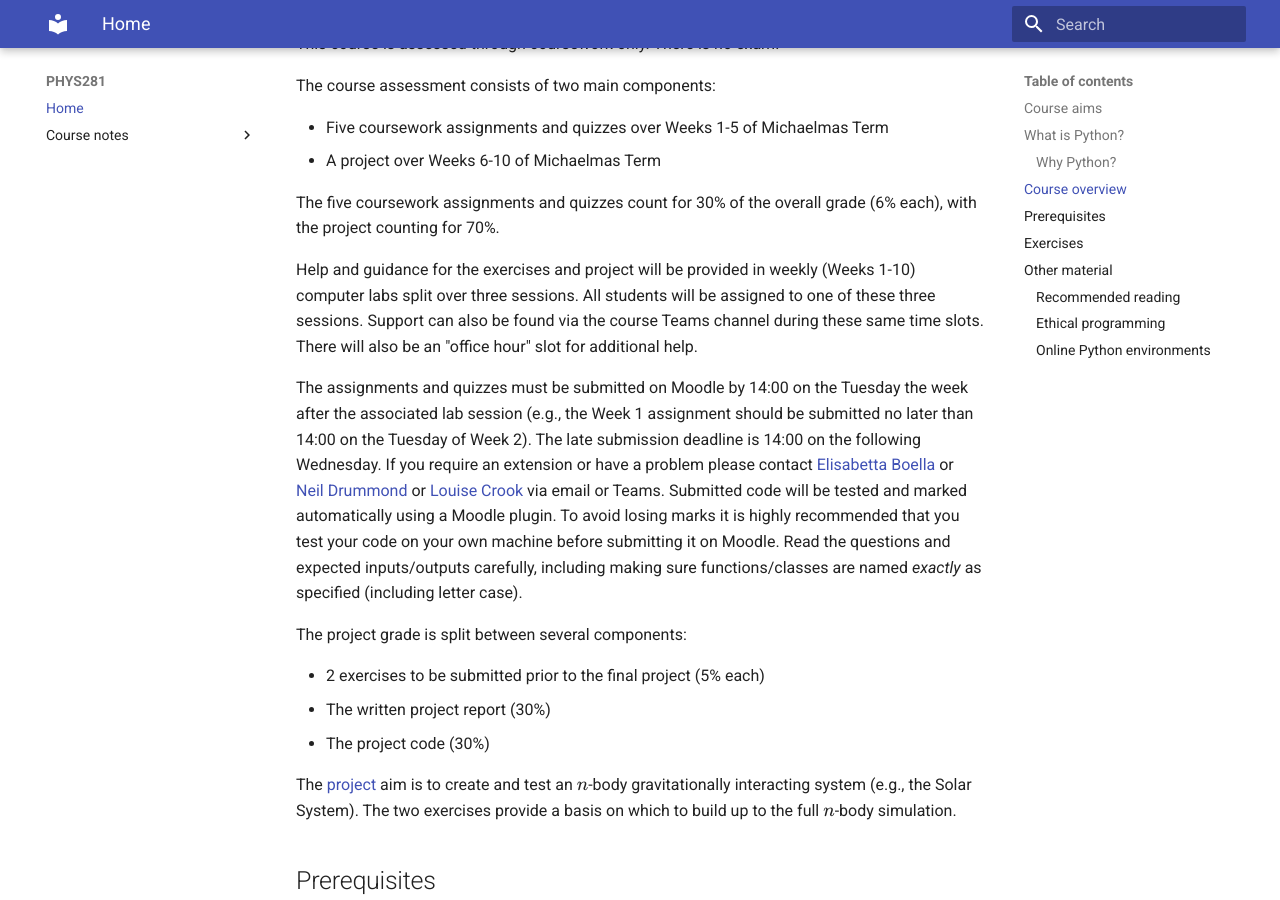
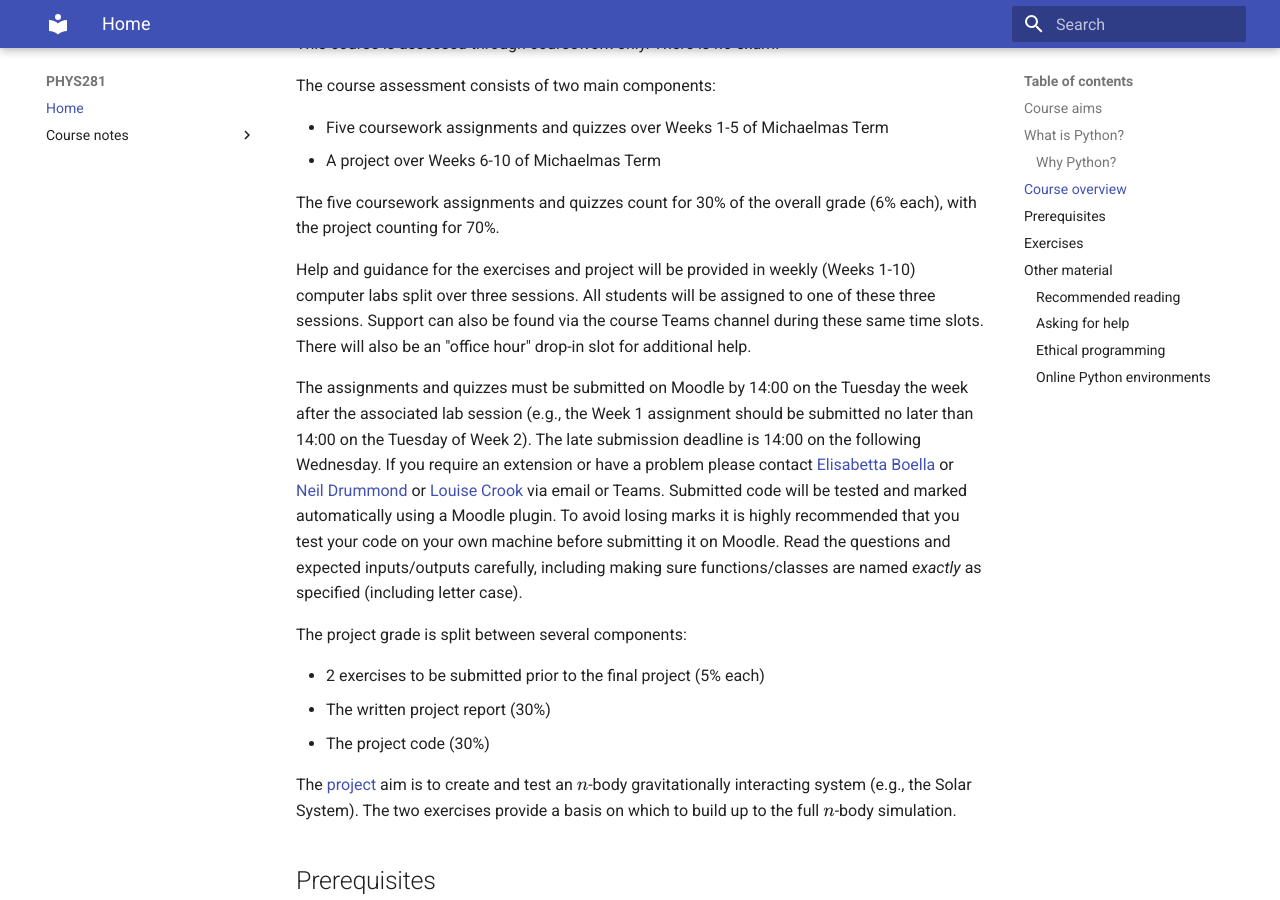
Before and after one commit to ndd21/PHYS281, an MkDocs documentation site: the page built from docs/index.md, in a window 1280 px wide and 900 px high, scrolled down 2912 px. Built offline with MkDocs 1.6.1 and Material for MkDocs 9.7.7, drawn with Linux system fonts in a browser that asks for light colours; some of the changed lines change nothing that is shown; some of the changed text lies outside the part shown.

Commit message:
Added a sentence requesting that students should send code as text rather than screenshots when requesting help.

```diff
--- a/docs/index.md
+++ b/docs/index.md
@@ -123,7 +123,7 @@
 weekly (Weeks 1-10) computer labs split over three sessions. All
 students will be assigned to one of these three sessions. Support can
 also be found via the course Teams channel during these same time
-slots. There will also be an "office hour" slot for additional help.
+slots. There will also be an "office hour" drop-in slot for additional help.
 
 The assignments and quizzes must be submitted on Moodle by 14:00 on
 the Tuesday the week after the associated lab session (e.g., the Week
@@ -201,6 +201,14 @@
   [https://jakevdp.github.io/PythonDataScienceHandbook/](https://jakevdp.github.io/PythonDataScienceHandbook/):
   this book is freely available from the website.
 
+### Asking for help
+
+If you send code by email or Teams, or if you post code to a forum, it
+is always better to copy and paste your code as **text** than to
+attach a screenshot or a picture of your code; sending your code as
+text ensures that the recipient can easily run it rather than just
+look at it.
+
 ### Ethical programming
 
 Coding is done by people and the outputs of code can affect peoples lives. In some cases the code
```
